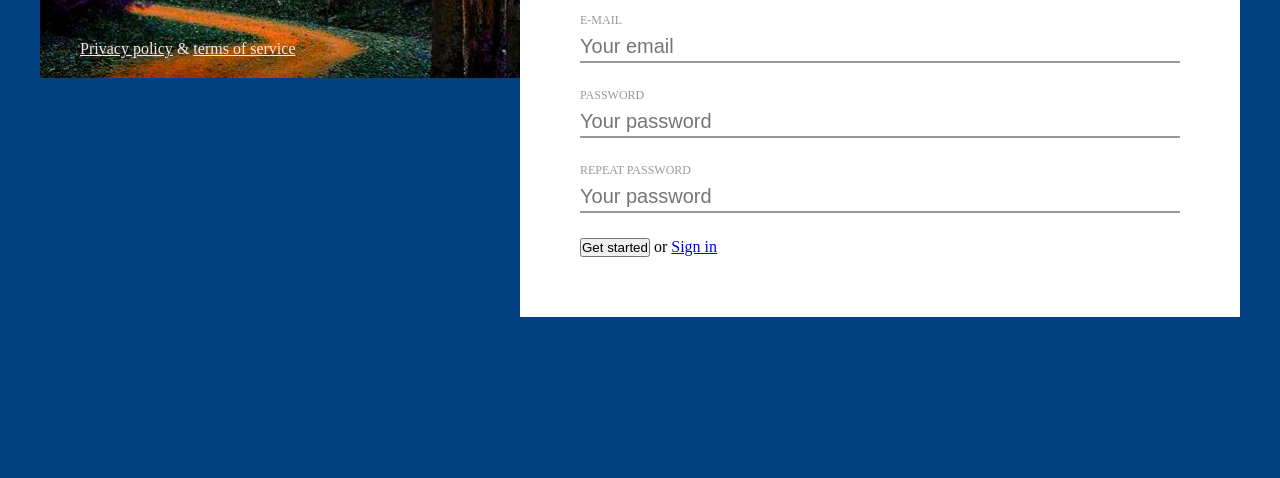
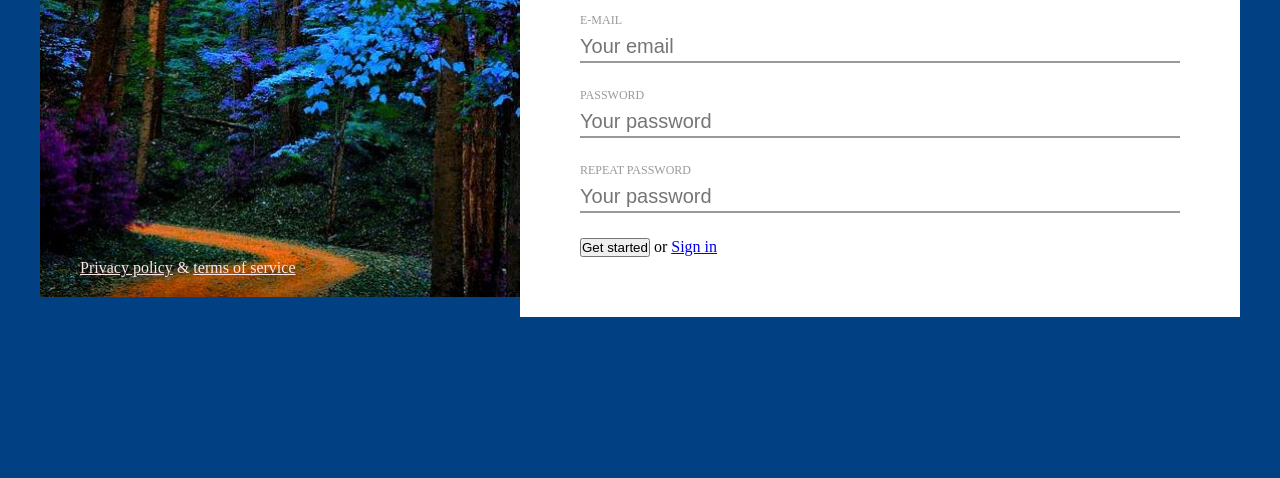
Before and after one commit to Paskanas/5-sign-up, a website: page index.html in a window 1280 px wide. Shown: the part 322-800 px from the top of the page. Drawn offline with Linux system fonts and the light colour scheme.

Commit message:
left column height done

```diff
--- a/styles/main.css
+++ b/styles/main.css
@@ -29,25 +29,26 @@ body {
   left: 50%;
   -ms-transform: translate(-50%, -50%);
   transform: translate(-50%, -50%); */
+  position: relative;
 }
 
 .container > .left-column {
   float: left;
   width: 40%;
-  height: 200px;
   padding: 40px;
-  position: relative;
+  position: absolute;
   background-color: #014083;
-  /* margin-top: 5%; */
   /* left column image */
   background-image: url('../img/background.jpg');
   /* background-repeat: no-repeat; */ /* not need anymore*/
   background-size: cover;
   background-position: bottom;
+  top: 20px;
+  bottom: 20px;
 }
 
 .container > .right-column {
-  float: left;
+  float: right;
   width: 60%;
   padding: 60px;
   background-color: white;
@@ -59,14 +60,14 @@ h1.main-title {
   font-size: 40px;
   font-weight: normal;
   width: 100%;
-  /* position: absolute; */
-  /* top: 15%; */
 }
 
 .bottom-links {
   color: rgb(255, 230, 230);
   position: absolute;
   bottom: 20px;
+  left: 40px;
+  right: 40px;
 }
 
 .bottom-links > .link {
```
